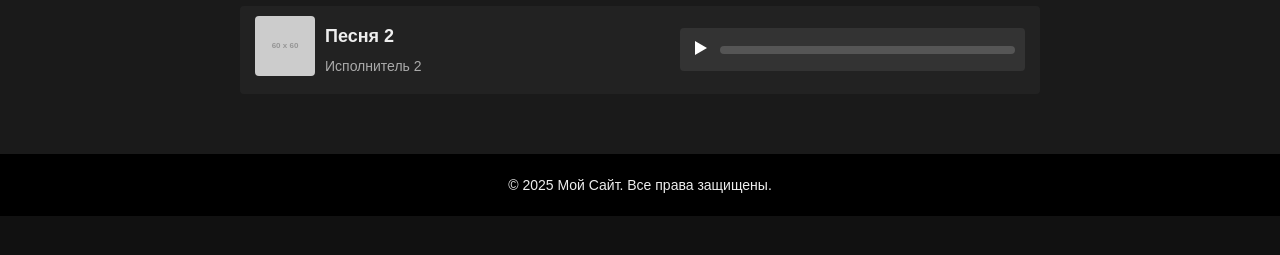
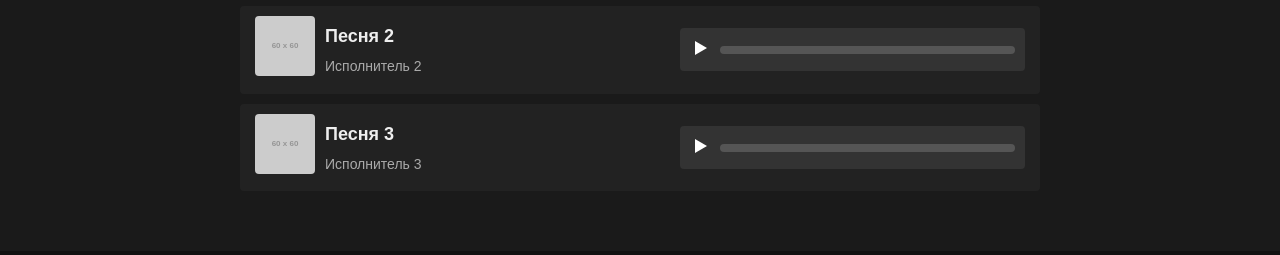
Before and after one commit to reciovipolo/rapmeden, a plain HTML site: page music.html in a window 1280 px wide. Shown: the part 339-594 px from the top of the page. Drawn offline with Linux system fonts and the light colour scheme; placeholder pictures from the web are drawn by us.

Commit message:
Update music.html

```diff
--- a/music.html
+++ b/music.html
@@ -34,7 +34,9 @@
   <section class="music-content">
     <h2 id="music-page-title">Музыка</h2>
     <div class="songs">
-      <!-- Пример для одной песни (повторите для песен 2–10 аналогично) -->
+      <!-- Повторите блоки для 10 песен -->
+
+      <!-- Song 1 -->
       <div class="song" id="song-1">
         <div class="song-cover">
           <img src="https://via.placeholder.com/60" alt="Обложка">
@@ -47,7 +49,7 @@
           <div class="custom-audio" data-src="audio/sample1.mp3">
             <div class="controls">
               <button class="play-pause">
-                <!-- SVG иконка "Play" -->
+                <!-- Play icon SVG -->
                 <svg class="icon play-icon" width="20" height="20" viewBox="0 0 20 20">
                   <polygon fill="#fff" points="5,3 17,10 5,17"/>
                 </svg>
@@ -60,7 +62,7 @@
         </div>
       </div>
 
-      <!-- Повторите аналогичные блоки для песен 2–10 (измените id и data-src) -->
+      <!-- Song 2 -->
       <div class="song" id="song-2">
         <div class="song-cover">
           <img src="https://via.placeholder.com/60" alt="Обложка">
@@ -85,26 +87,23 @@
         </div>
       </div>
 
-      <!-- Здесь добавьте остальные песни (3–10) по тому же шаблону -->
-
-    </div>
-  </section>
-
-  <!-- Плавающий виджет, который появляется при воспроизведении -->
-  <div id="floating-widget">
-    <div class="widget-container">
-      <button class="widget-close">×</button>
-      <div class="widget-content">
-        <p>Вам нравится наш плеер? Оцените его, как на Zvuk.com!</p>
-      </div>
-    </div>
-  </div>
-
-  <!-- Футер -->
-  <footer>
-    <p id="footer-text">&copy; 2025 Мой Сайт. Все права защищены.</p>
-  </footer>
-
-  <script src="script.js"></script>
-</body>
-</html>
+      <!-- Song 3 -->
+      <div class="song" id="song-3">
+        <div class="song-cover">
+          <img src="https://via.placeholder.com/60" alt="Обложка">
+        </div>
+        <div class="song-details">
+          <h3 id="song-title-3">Песня 3</h3>
+          <p id="song-artist-3">Исполнитель 3</p>
+        </div>
+        <div class="song-player">
+          <div class="custom-audio" data-src="audio/sample3.mp3">
+            <div class="controls">
+              <button class="play-pause">
+                <svg class="icon play-icon" width="20" height="20" viewBox="0 0 20 20">
+                  <polygon fill="#fff" points="5,3 17,10 5,17"/>
+                </svg>
+              </button>
+              <div class="progress-container">
+                <div class="progress"></div>
+              </div>
```
